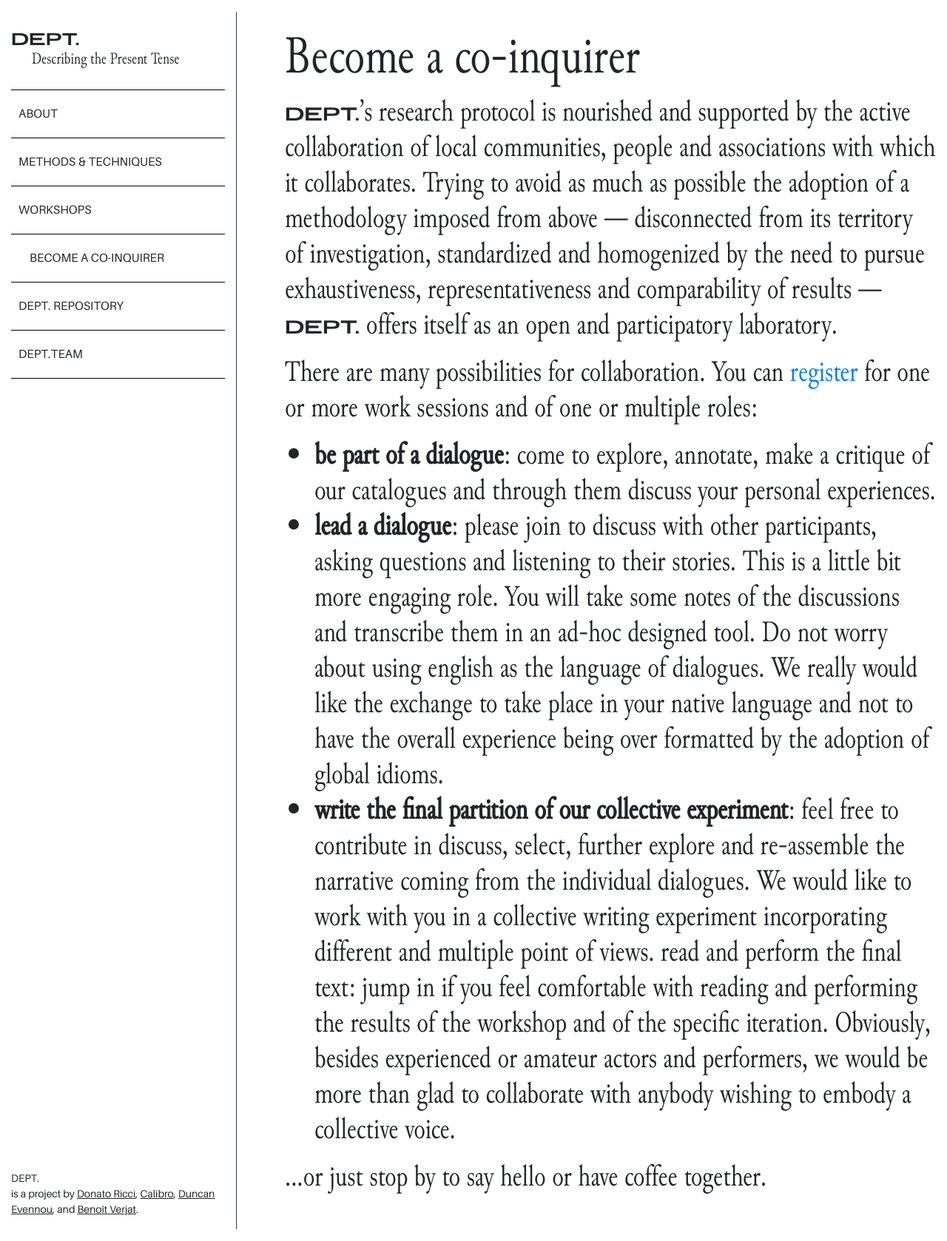
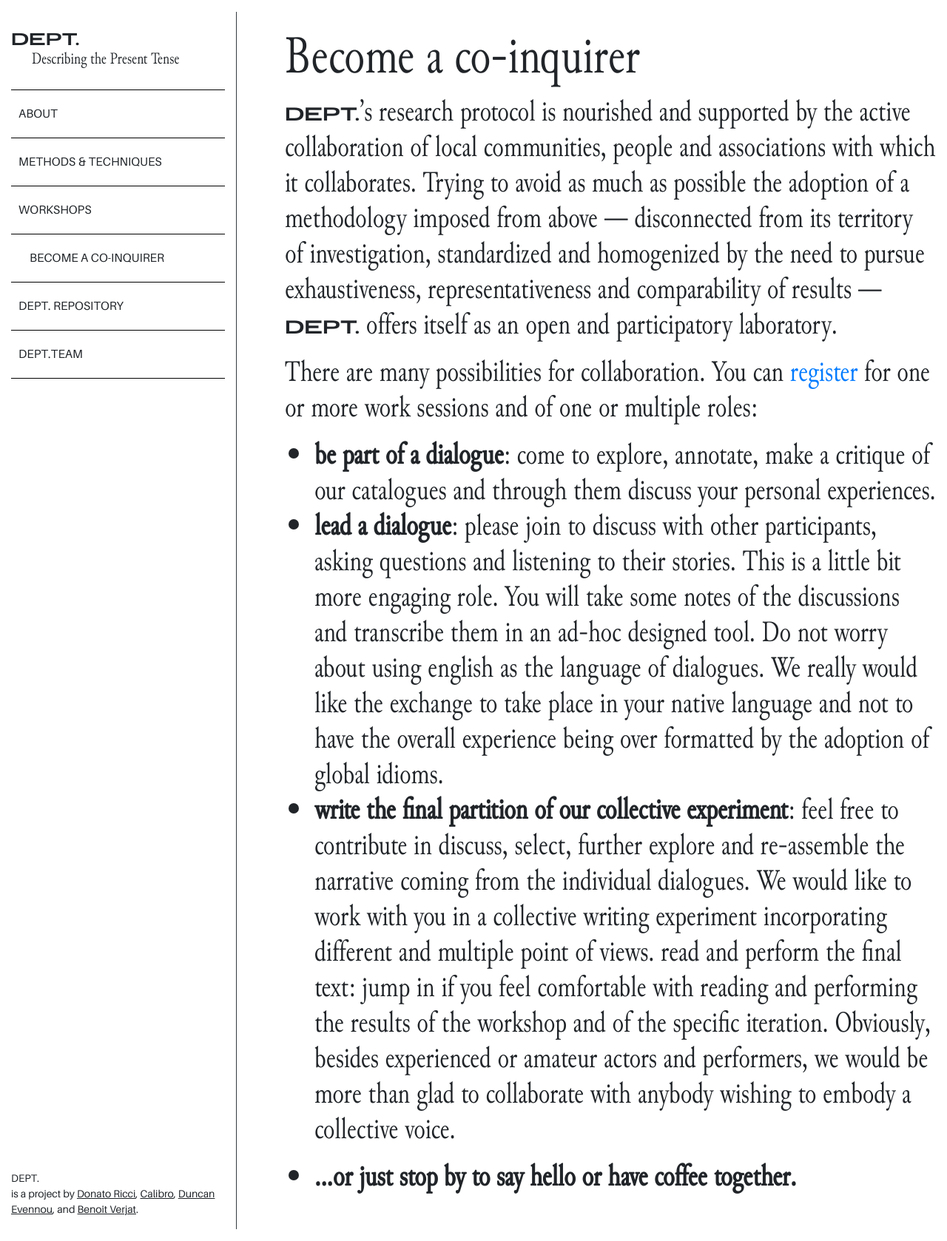
Before and after one commit to monitor/dept, a Jekyll site: the page built from co-inquirer.md, in a window 1280 px wide. Shown: the whole page at 74% size. Built offline with Jekyll 4.4.1, drawn with Linux system fonts in a browser that asks for light colours; some web fonts are replaced.

Commit message:
bulleto point

```diff
--- a/co-inquirer.md
+++ b/co-inquirer.md
@@ -14,4 +14,4 @@ There are many possibilities for collaboration. You can [register](/workshops) f
 * **write the final partition of our collective experiment**: feel free to contribute in discuss, select, further explore and re-assemble the narrative coming from the individual dialogues. We would like to work with you in a collective writing experiment incorporating different and multiple point of views.
 read and perform the final text: jump in if you feel comfortable with reading and performing the results of the workshop and of the specific iteration. Obviously, besides experienced or amateur actors and performers, we would be more than glad to collaborate with anybody wishing to embody a collective voice.
 
-...or just stop by to say hello or have coffee together.
+* **...or just stop by to say hello or have coffee together.**
```
